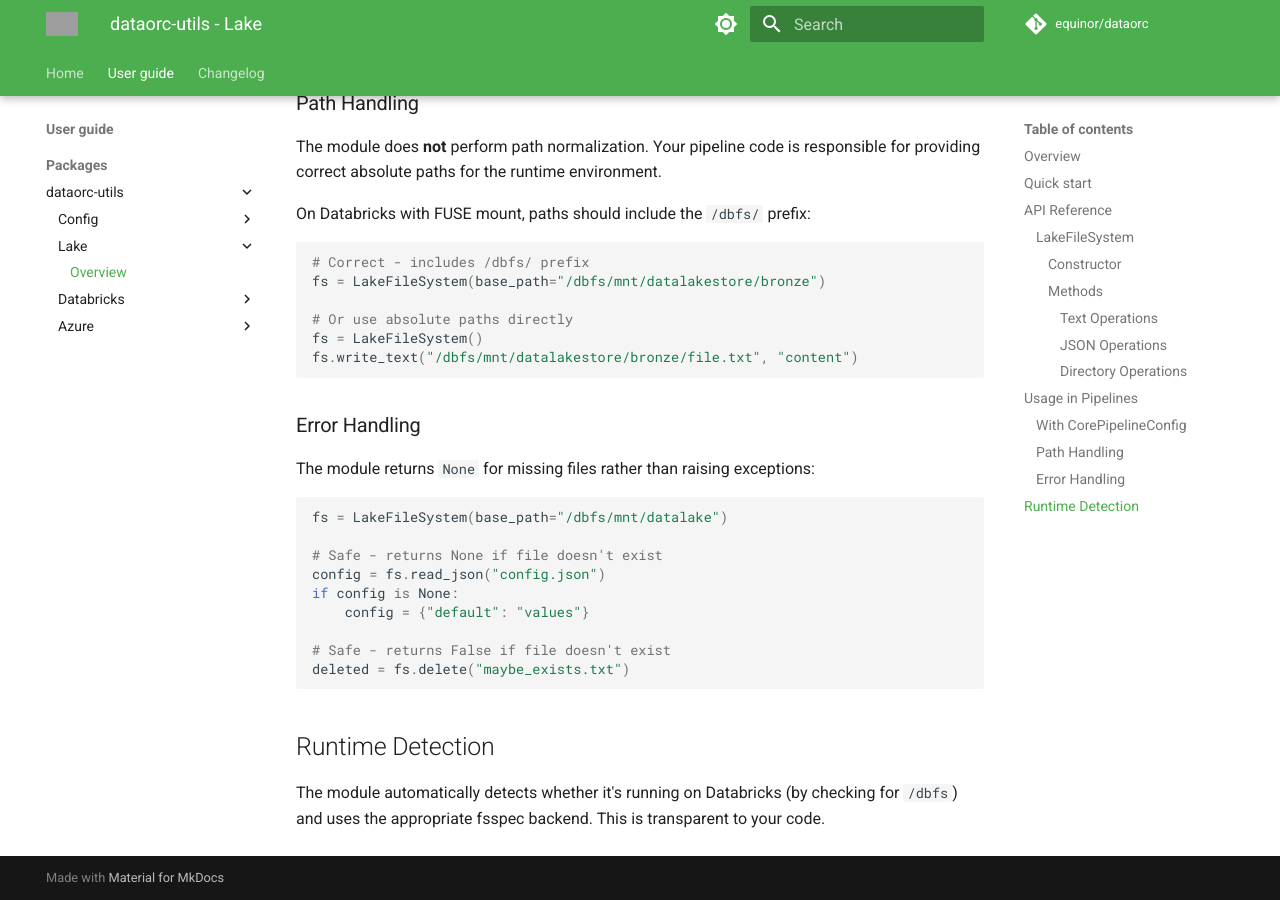
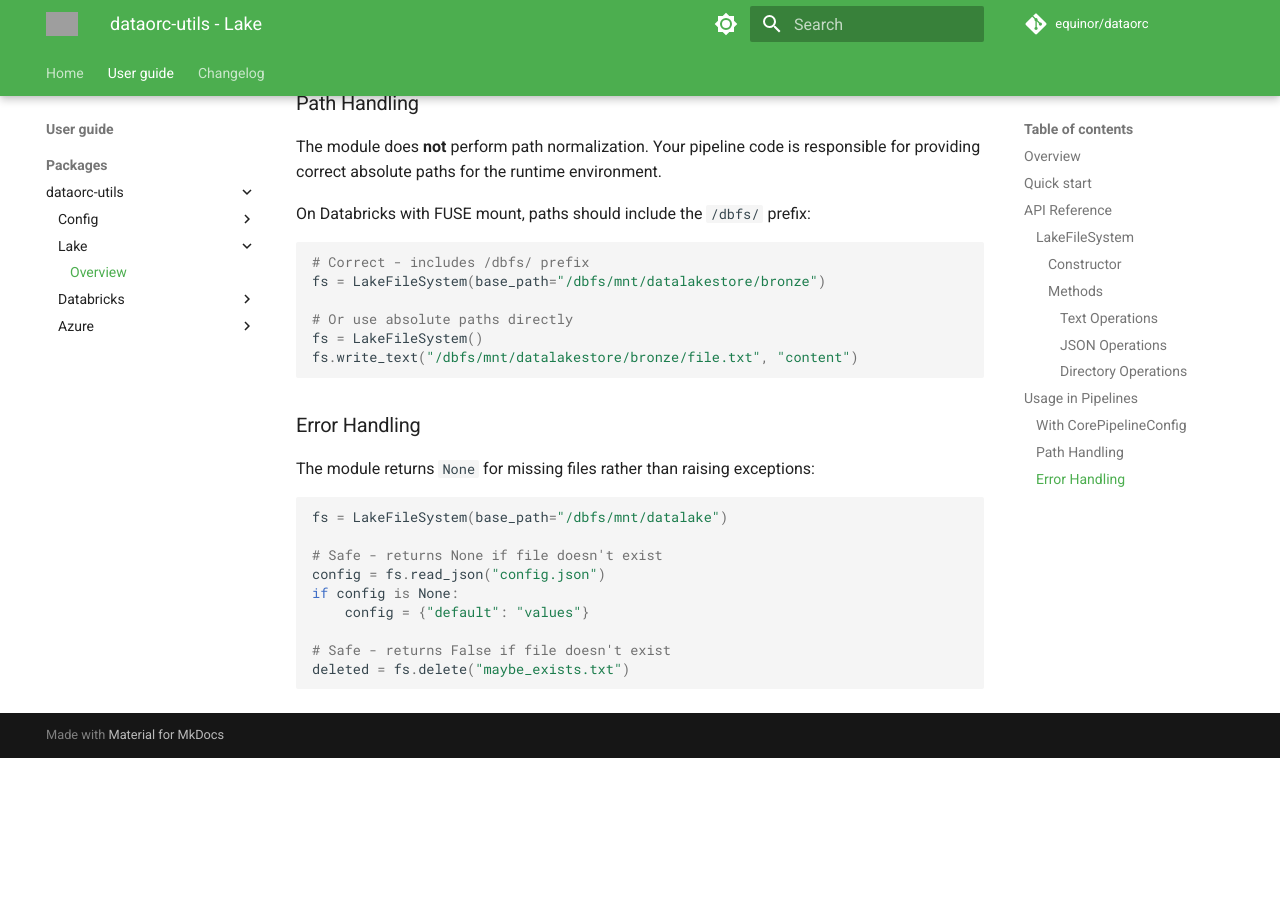
Before and after one commit to equinor/dataorc, an MkDocs documentation site: the page built from docs/packages/dataorc-utils/lake/index.md, in a window 1280 px wide and 900 px high, scrolled down 2539 px. Built offline with MkDocs 1.6.1 and Material for MkDocs 9.7.7, drawn with Linux system fonts in a browser that asks for light colours; comment, search, counter and statistics services are not loaded; after the commit the page ends 3297 px from its top, so only the background shows below that; grey boxes are pictures that could not be loaded.

Commit message:
refactor(lake): remove runtime detection section from documentation

````diff
--- a/docs/packages/dataorc-utils/lake/index.md
+++ b/docs/packages/dataorc-utils/lake/index.md
@@ -134,8 +134,3 @@ if config is None:
 # Safe - returns False if file doesn't exist
 deleted = fs.delete("maybe_exists.txt")
 ```
-
-## Runtime Detection
-
-The module automatically detects whether it's running on Databricks (by checking for `/dbfs`)
-and uses the appropriate fsspec backend. This is transparent to your code.
````
